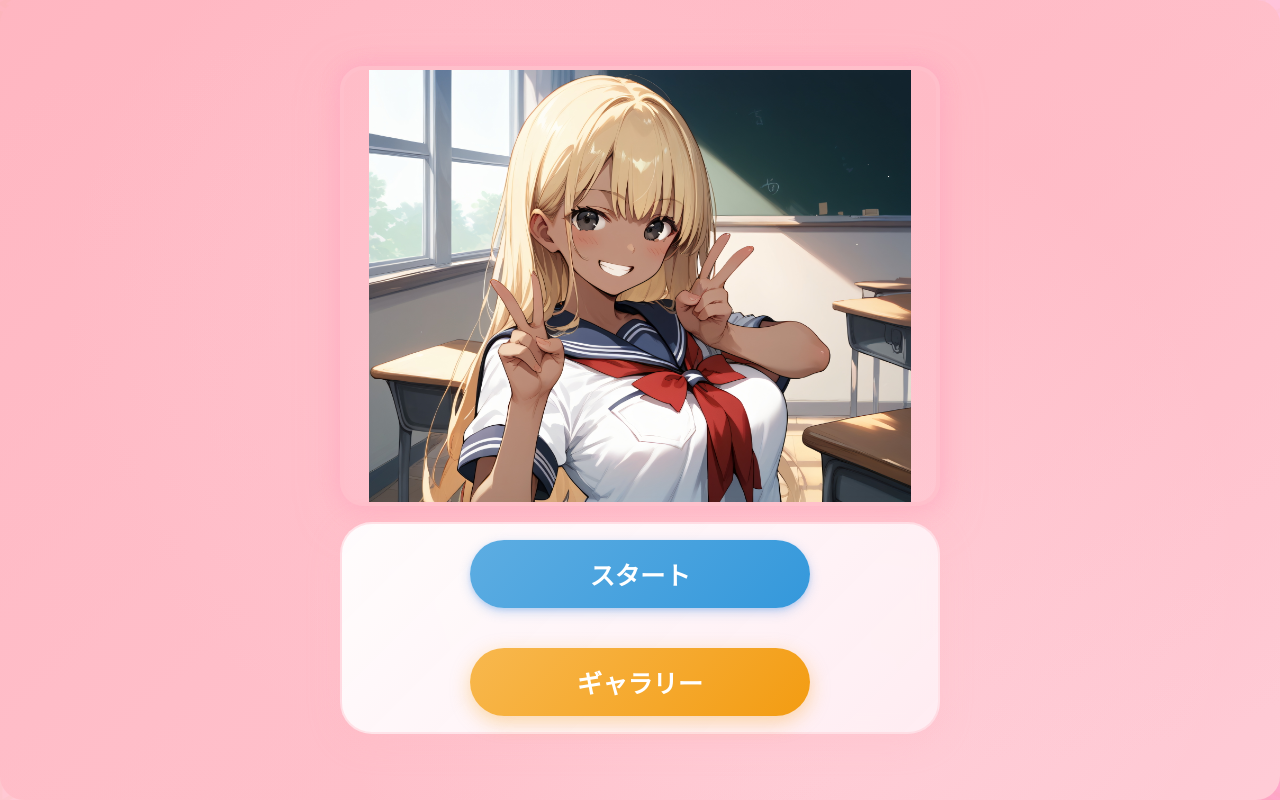
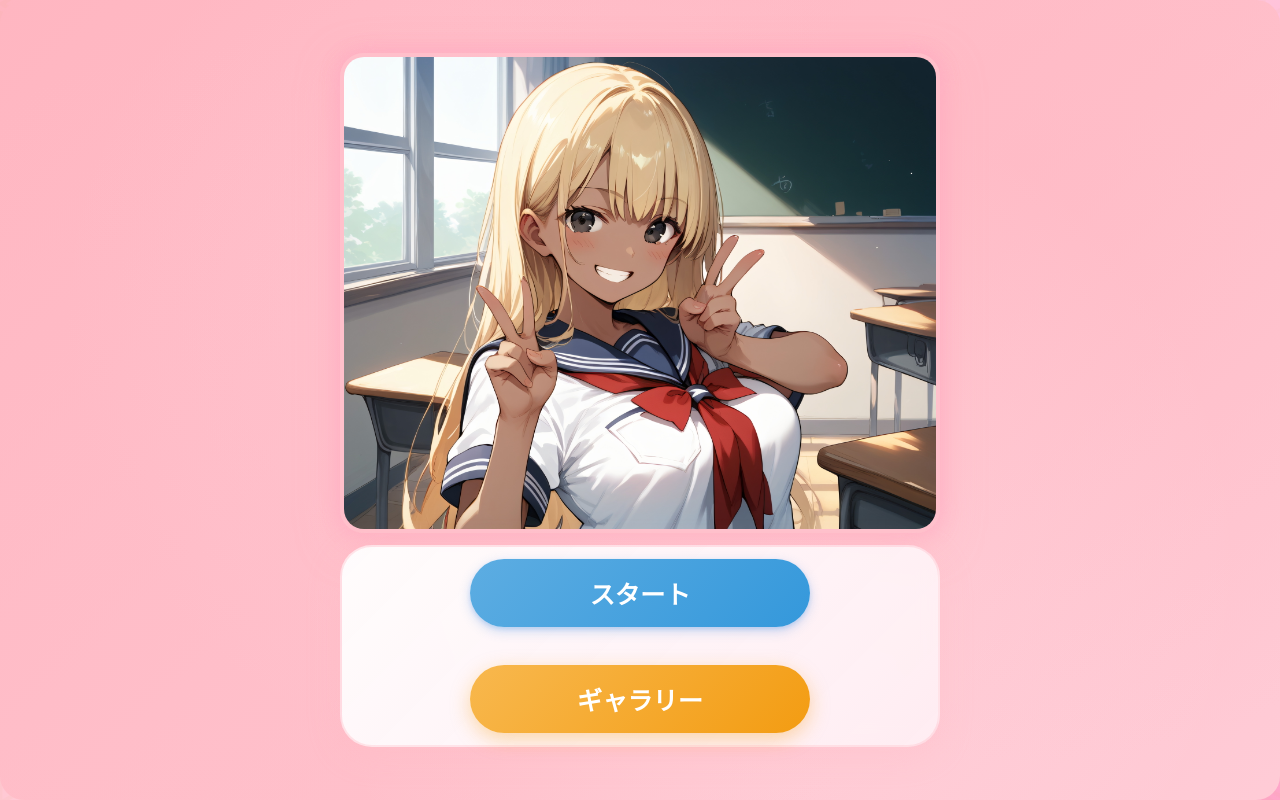
Before and after one commit to zhireng10-source/Sliding-puzzle, a plain HTML site: page index.html in a window 1280 px wide. Drawn offline with nearby package versions, Linux system fonts and the light colour scheme.

Commit message:
Add files via upload

```diff
--- a/css/style.css
+++ b/css/style.css
@@ -1439,12 +1439,14 @@ p, .body-text {
 
     /* タイトル画面レイアウト */
     .title-image {
+        max-width: 700px;
+        max-height: 70vh;
+    }
+
+    .title-buttons {
         max-width: 500px;
-    }
-
-    .title-buttons {
-        max-width: 450px;
-        gap: 24px;
+        gap: 16px;
+        padding: 16px 20px;
     }
 
     /* ボタンスタイル - マウス操作最適化 */
@@ -1729,10 +1731,10 @@ p, .body-text {
 /* タイトル画像 */
 .title-image {
     max-width: 100%;
-    max-height: 55vh;
+    max-height: 65vh;
     width: 100%;
     height: auto;
-    margin-bottom: 16px;
+    margin-bottom: 12px;
     margin-top: 0;
     border-radius: var(--radius-lg);
     box-shadow: 0 12px 40px rgba(255, 182, 193, 0.5), 0 4px 20px rgba(255, 192, 203, 0.4), 0 0 20px rgba(255, 105, 180, 0.3);
@@ -1763,13 +1765,13 @@ p, .body-text {
 .title-buttons {
     display: flex;
     flex-direction: column;
-    gap: 12px;
+    gap: 10px;
     /* 視線の流れ: 中央から下への自然な流れ */
     align-items: center;
     width: 100%;
     max-width: 100%;
     margin: 0;
-    padding: 16px 16px;
+    padding: 12px 16px;
     background: linear-gradient(135deg, rgba(255, 255, 255, 0.95), rgba(255, 240, 245, 0.9));
     border-radius: var(--radius-xl);
     box-shadow: 0 8px 32px rgba(255, 182, 193, 0.3);
```
